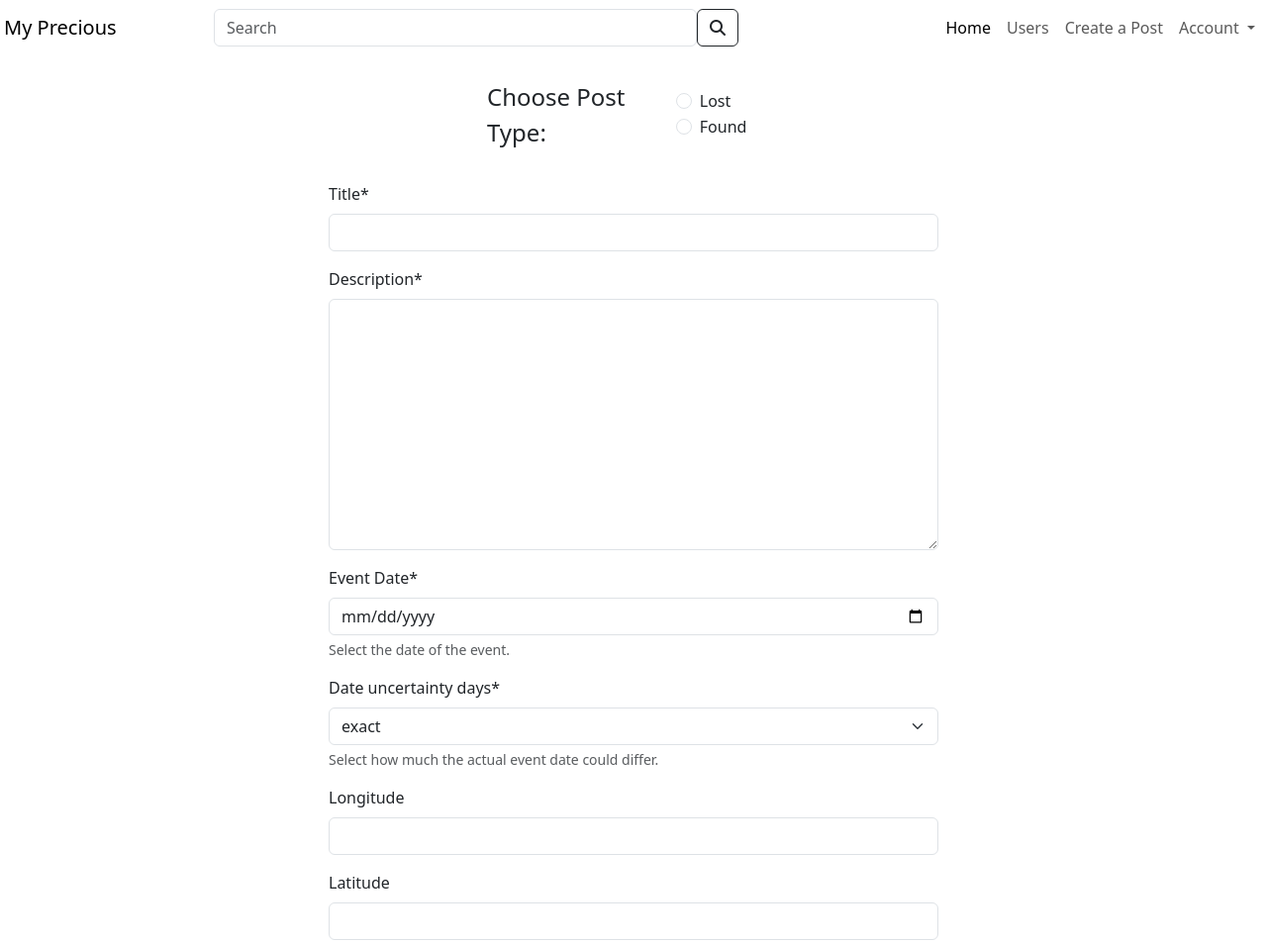
After one commit to Tomosius/My_Precious, a Django app: page /posts/create/ in a window 1280 px wide. The commit adds this page. Shown: the top 954 px of the page at 99% size. Run offline with Django 5.2, Linux system fonts and the light colour scheme; the visitor is signed in with stand-in values (Sample User, id 1); some libraries are stand-ins or nearby versions.

Commit message:
app posts creating lost and found posts completed. need styling

```diff
--- /dev/null
+++ b/My_Precious/context_processors.py
@@ -0,0 +1,5 @@
+# My_Precious/context_processors.py
+
+def google_maps_api_key(request):
+    from django.conf import settings
+    return {'GOOGLE_MAPS_API_KEY': settings.GOOGLE_MAPS_API_KEY}
--- a/My_Precious/settings.py
+++ b/My_Precious/settings.py
@@ -32,7 +32,7 @@ BASE_DIR = Path(__file__).resolve().parent.parent
 SECRET_KEY = os.environ.get("SECRET_KEY")
 
 # SECURITY WARNING: don't run with debug turned on in production!
-DEBUG = False
+DEBUG = True
 
 ALLOWED_HOSTS = ['127.0.0.1', '.herokuapp.com']
 
@@ -78,6 +78,7 @@ TEMPLATES = [
                 'django.template.context_processors.request',
                 'django.contrib.auth.context_processors.auth',
                 'django.contrib.messages.context_processors.messages',
+                'My_Precious.context_processors.google_maps_api_key',
             ],
         },
     },
@@ -148,3 +149,5 @@ CLOUDINARY_STORAGE = {
 }
 
 CRISPY_TEMPLATE_PACK = 'bootstrap5'
+
+GOOGLE_MAPS_API_KEY = os.getenv('GOOGLE_MAPS_API_KEY')
--- a/My_Precious/urls.py
+++ b/My_Precious/urls.py
@@ -5,11 +5,15 @@ from django.urls import path, include
 from users.views import user_login
 
 urlpatterns = [
+    # Including posts app URLS
+    path('posts/', include('posts.urls')),
+
     # Including users app URLS
     path('users/', include('users.urls')),
 
     # Home page
     path('', user_login, name='home'),
+
     # Admin URL
     path('admin/', admin.site.urls),
 ]
--- a/posts/forms.py
+++ b/posts/forms.py
@@ -0,0 +1,50 @@
+from django import forms
+from django.forms.widgets import ClearableFileInput
+
+from .models import LostPost, FoundPost
+
+
+class MultipleFileInput(ClearableFileInput):
+    allow_multiple_selected = True
+
+
+class MultipleFileField(forms.FileField):
+    widget = MultipleFileInput
+
+    def clean(self, data, initial=None):
+        if data:
+            return [super(MultipleFileField, self).clean(file, initial) for file
+                    in data]
+        else:
+            return super(MultipleFileField, self).clean(data, initial)
+
+
+class FileFieldForm(forms.Form):
+    file_field = MultipleFileField(required=False, widget=MultipleFileInput(
+        attrs={'multiple': True}))
+
+
+class BasePostForm(forms.ModelForm):
+    event_date = forms.DateField(label="Event Date",
+                                 widget=forms.DateInput(attrs={'type': 'date'}),
+                                 help_text="Select the date of the event.")
+    title = forms.CharField(label="Title", max_length=255)
+    description = forms.CharField(label="Description", widget=forms.Textarea)
+
+    class Meta:
+        fields = ['title', 'description', 'latitude', 'longitude', 'event_date',
+                  'date_uncertainty_days']
+        widgets = {
+            'description': forms.Textarea(attrs={'rows': 4, 'cols': 15}),
+            'event_date': forms.DateInput(attrs={'type': 'date'})
+        }
+
+
+class FoundPostForm(BasePostForm):
+    class Meta(BasePostForm.Meta):
+        model = FoundPost
+
+
+class LostPostForm(BasePostForm):
+    class Meta(BasePostForm.Meta):
+        model = LostPost
--- /dev/null
+++ b/posts/templates/create_post.html
@@ -0,0 +1,109 @@
+{% extends 'base_template.html' %}
+{% load crispy_forms_tags %}
+
+{% block content %}
+<div class="container mt-4 col-12 col-sd-10 col-md-8 col-xl-6">
+    <div class="row justify-content-center">
+        <div class="col-12 col-sm-8 col-lg-6">
+            <fieldset class="d-flex flex-column flex-sm-row align-items-center justify-content-between mb-3">
+                <legend class="form-label mb-sm-0">Choose Post Type:</legend>
+
+                <div>
+                    <div class="form-check form-check-inline">
+                        <input class="form-check-input" type="radio" name="postType" id="lost" value="lost" onchange="updateSubmitButton()" {% if post_type == 'lost' %}checked{% endif %}>
+                        <label class="form-check-label" for="lost">Lost</label>
+                    </div>
+                    <div class="form-check form-check-inline">
+                        <input class="form-check-input" type="radio" name="postType" id="found" value="found" onchange="updateSubmitButton()" {% if post_type == 'found' %}checked{% endif %}>
+                        <label class="form-check-label" for="found">Found</label>
+                    </div>
+                </div>
+            </fieldset>
+        </div>
+    </div>
+
+    <div class="row justify-content-center mt-3">
+        <form method="post" enctype="multipart/form-data">
+            {% csrf_token %}
+            <!-- Hidden input for post type -->
+            <input type="hidden" name="post_type" id="hiddenPostType" value="">
+            <div class="form-group">
+                {{ form.title|as_crispy_field }}
+            </div>
+            <div class="form-group">
+                {{ form.description|as_crispy_field }}
+                {{ form.event_date|as_crispy_field }}
+                {{ form.date_uncertainty_days|as_crispy_field }}
+                {{ form.longitude|as_crispy_field }}
+                {{ form.latitude|as_crispy_field }}
+            </div>
+
+            <div class="form-group">
+                <label for="id_file_field">Upload images:</label>
+                {{ image_form.file_field|as_crispy_field }}
+            </div>
+
+            <div id="submit-warning" style="display: none; color: red;">You cannot submit the post, please select a post type.</div>
+
+            <div id="map" style="height: 400px; width: 100%;"></div>
+
+            <button type="submit" class="btn btn-primary mb-5" id="submit-btn" disabled>Submit</button>
+        </form>
+    </div>
+</div>
+
+<script>
+function updateSubmitButton() {
+    let selectedPostType = document.querySelector('input[name="postType"]:checked');
+    let isPostTypeSelected = selectedPostType !== null;
+    let submitBtn = document.getElementById('submit-btn');
+    let warningMsg = document.getElementById('submit-warning');
+    let hiddenPostTypeInput = document.getElementById('hiddenPostType');
+
+    submitBtn.disabled = !isPostTypeSelected;
+    warningMsg.style.display = isPostTypeSelected ? 'none' : 'block';
+
+    if (isPostTypeSelected) {
+        hiddenPostTypeInput.value = selectedPostType.value;
+    } else {
+        hiddenPostTypeInput.value = ''; // Clear the value if nothing is selected
+    }
+}
+
+document.addEventListener('DOMContentLoaded', function() {
+    updateSubmitButton(); // Ensure correct initial state
+});
+</script>
+
+<script async defer src="https://maps.googleapis.com/maps/api/js?key={{ GOOGLE_MAPS_API_KEY }}&callback=initMap"></script>
+<script>
+    function initMap() {
+        let initialPosition = {lat: -34.397, lng: 150.644};
+        let map = new google.maps.Map(document.getElementById('map'), {
+            zoom: 8,
+            center: initialPosition
+        });
+        let marker = new google.maps.Marker({
+            position: initialPosition,
+            map: map,
+            draggable: true
+        });
+
+        marker.addListener('dragend', function() {
+            updateFormFields(marker.getPosition());
+        });
+
+        map.addListener('click', function(e) {
+            marker.setPosition(e.latLng);
+            updateFormFields(e.latLng);
+        });
+    }
+
+    // Function to update the latitude and longitude form fields.
+    function updateFormFields(position) {
+        document.getElementById('id_latitude').value = position.lat();
+        document.getElementById('id_longitude').value = position.lng();
+    }
+</script>
+
+{% endblock %}
--- /dev/null
+++ b/posts/urls.py
@@ -0,0 +1,10 @@
+# posts/urls.py
+
+from django.urls import path
+from . import views
+
+app_name = 'posts'
+
+urlpatterns = [
+    path('create/', views.create_post, name='create_post'),
+]
--- a/posts/views.py
+++ b/posts/views.py
@@ -1,3 +1,50 @@
-from django.shortcuts import render
+import os
 
-# Create your views here.
+from django.contrib.auth.decorators import login_required
+from django.shortcuts import redirect, render
+
+from .forms import LostPostForm, FoundPostForm, FileFieldForm
+from .models import LostPhoto, FoundPhoto
+
+
+@login_required
+def create_post(request):
+    google_api_key = os.environ.get('GOOGLE_MAPS_API_KEY')
+    post_type = request.POST.get('post_type')
+    form_class = LostPostForm if post_type == 'lost' else FoundPostForm
+
+    if request.method == 'POST':
+        form = form_class(request.POST)
+        image_form = FileFieldForm(request.POST, request.FILES)
+
+        if form.is_valid() and image_form.is_valid():
+            post_instance = form.save(commit=False)
+            post_instance.user = request.user
+            post_instance.save()
+
+            if post_type == 'lost':
+                photo_model_class = LostPhoto
+                photo_kwargs = {'lost_post': post_instance}
+            else:  # post_type == 'found'
+                photo_model_class = FoundPhoto
+                photo_kwargs = {'found_post': post_instance}
+
+            for file in request.FILES.getlist('file_field'):
+                photo_instance = photo_model_class(image=file, caption='',
+                                                   **photo_kwargs)
+                photo_instance.save()
+
+            return redirect('/')
+        else:
+            print(form.errors)
+
+    else:
+        form = form_class()
+        image_form = FileFieldForm()
+
+    return render(request, 'create_post.html', {
+        'form': form,
+        'image_form': image_form,
+        'post_type': post_type,
+        'GOOGLE_MAPS_API_KEY': google_api_key
+    })
--- a/templates/base_template.html
+++ b/templates/base_template.html
@@ -42,8 +42,7 @@
                             <a class="nav-link" href="{% url 'users:list_users' %}">Users</a>
                         </li>
                         <li class="nav-item">
-                            <a class="nav-link Active" href="#"
-                               >Messages</a>
+                            <a class="nav-link Active" href="{% url 'posts:create_post' %}">Create a Post</a>
                         </li>
                         <li class="nav-item dropdown ">
                             {% if user.is_authenticated %}
```
Also changed, not shown: posts/models.py (+13 -4 lines).
